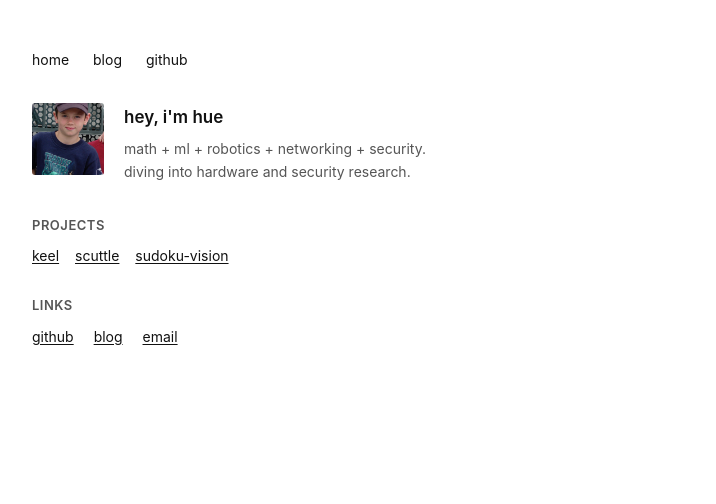
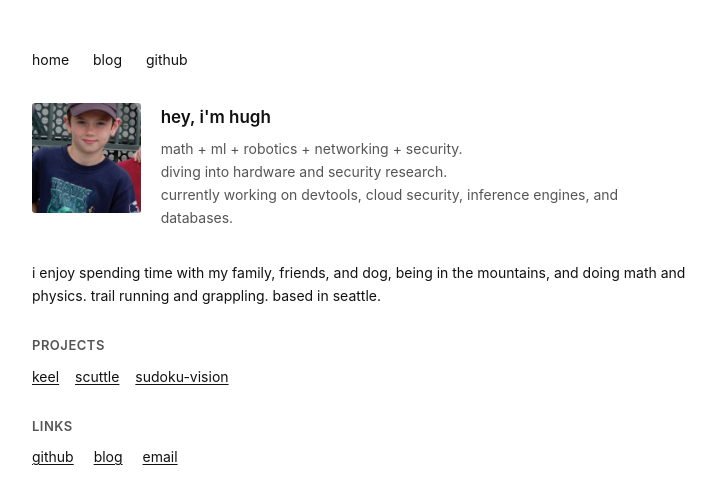
Before and after one commit to HueCodes/HueCodes.github.io, a Jekyll site: the page built from index.md, in a window 1280 px wide. Shown: the top 504 px of the page, without its empty margins (280-996 px from the left). Built offline with Jekyll 4.4.1, drawn with Linux system fonts in a browser that asks for light colours.

Commit message:
add bio content, bigger photo

```diff
--- a/assets/css/style.css
+++ b/assets/css/style.css
@@ -58,8 +58,8 @@ nav a:hover {
 }
 
 .photo {
-  width: 72px;
-  height: 72px;
+  width: 110px;
+  height: 110px;
   border-radius: 3px;
   object-fit: cover;
 }
--- a/index.md
+++ b/index.md
@@ -13,10 +13,15 @@ title: home
   <div class="intro-header">
     <img src="/assets/DSCN1683.jpeg" alt="photo" class="photo">
     <div>
-      <h1>hey, i'm hue</h1>
+      <h1>hey, i'm hugh</h1>
       <p>math + ml + robotics + networking + security.<br>diving into hardware and security research.</p>
+      <p>currently working on devtools, cloud security, inference engines, and databases.</p>
     </div>
   </div>
+</div>
+
+<div class="section">
+  <p>i enjoy spending time with my family, friends, and dog, being in the mountains, and doing math and physics. trail running and grappling. based in seattle.</p>
 </div>
 
 <div class="section">
```
